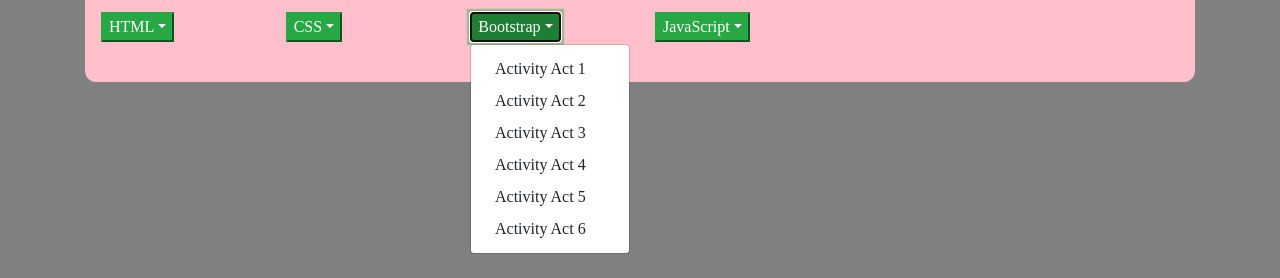
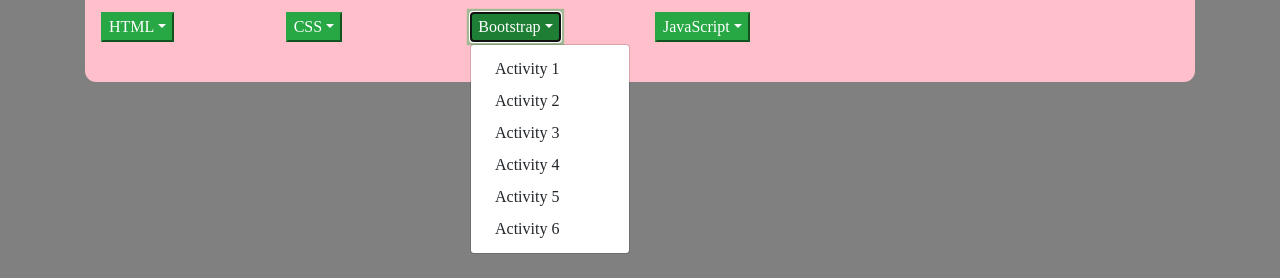
Before and after one commit to DarrenJoyViray/DarrenJoyViray.github.io, a plain HTML site: page index.html in a window 1280 px wide. Both pictures are taken after a click on the button "Bootstrap". Shown: the part 519-797 px from the top of the page. Drawn offline with nearby package versions, Linux system fonts and the light colour scheme; a web font is replaced by a local one.

Commit message:
Update index.html

```diff
--- a/index.html
+++ b/index.html
@@ -72,7 +72,7 @@ A true warrior who never backs down despite of the circumstances.</h5>
     <div class="dropdown-menu">
       <a href="Mod2-LA1-VirayDarrenJoy(CSS).html" class="dropdown-item">Activity 1</a>
       <a href="Mod3-LA1-VirayDarrenJoy(CSS).html" class="dropdown-item">Activity 2</a>
-      <a href="Mod3-LA2-VirayDarrenJoy(CSS).html" class="dropdown-item">Activity 3</a>
+      <a href="Mod3-LA2-VirayDarrenJoy(CSS).HTML" class="dropdown-item">Activity 3</a>
       <a href="Mod3-LA3-VirayDarrenJoy(CSS).html" class="dropdown-item">Activity 4</a>
       <a href="Mod3-LA4-VirayDarrenJoy(CSS).html" class="dropdown-item">Activity 5</a>
       <a href="Mod3-LA5-VirayDarrenJoy(CSS).html" class="dropdown-item">Activity 6</a>
@@ -84,12 +84,12 @@ A true warrior who never backs down despite of the circumstances.</h5>
 <div class="btn-group">
     <button type="button"class="btn-success dropdown-toggle"data-toggle="dropdown">Bootstrap</button>
     <div class="dropdown-menu">
-      <a href="Mod2-LA1-VirayDarrenJoy(Bootstrap).html" class="dropdown-item">Activity Act 1</a>
-      <a href="Mod3-LA1-VirayDarrenJoy(Bootstrap).html" class="dropdown-item">Activity Act 2</a>
-      <a href="Mod3-LA2-VirayDarrenJoy(Bootstrap).html" class="dropdown-item">Activity Act 3</a>
-      <a href="Mod3-LA3-VirayDarrenJoy(Bootstrap).html" class="dropdown-item">Activity Act 4</a>
-      <a href="Mod3-LA4-VirayDarrenJoy(Bootstrap).html" class="dropdown-item">Activity Act 5</a>
-      <a href="Mod3-LA5-VirayDarrenJoy(Bootstrap).html" class="dropdown-item">Activity Act 6</a>
+      <a href="Mod2-LA1-VirayDarrenJoy(Bootstrap).html" class="dropdown-item">Activity 1</a>
+      <a href="Mod3-LA1-VirayDarrenJoy(Bootstrap).html" class="dropdown-item">Activity 2</a>
+      <a href="Mod3-LA2-VirayDarrenJoy(Bootstrap).html" class="dropdown-item">Activity 3</a>
+      <a href="Mod3-LA3-VirayDarrenJoy(Bootstrap).html" class="dropdown-item">Activity 4</a>
+      <a href="Mod3-LA4-VirayDarrenJoy(Bootstrap).html" class="dropdown-item">Activity 5</a>
+      <a href="Mod3-LA5-VirayDarrenJoy(Bootstrap).html" class="dropdown-item">Activity 6</a>
       </div>
       </div>
 </div>
```
